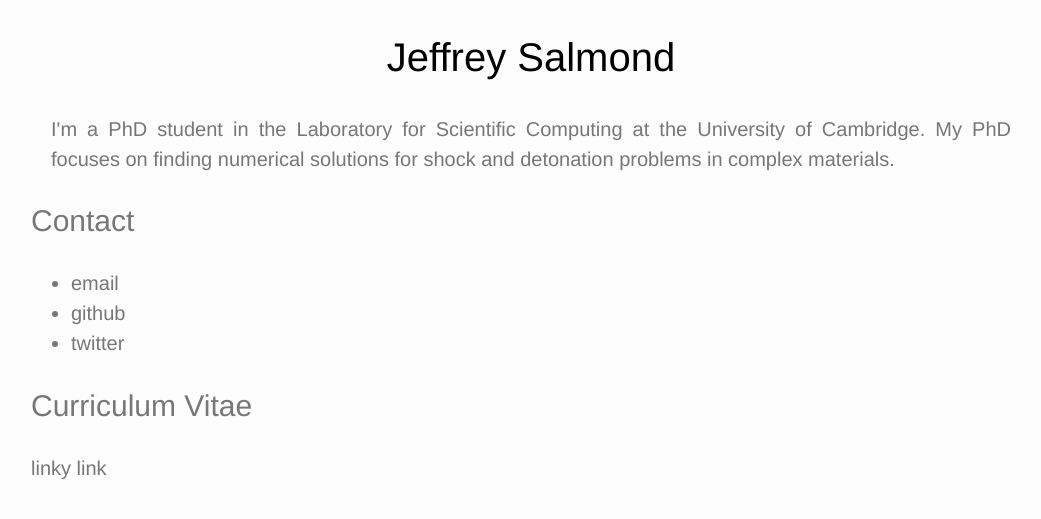
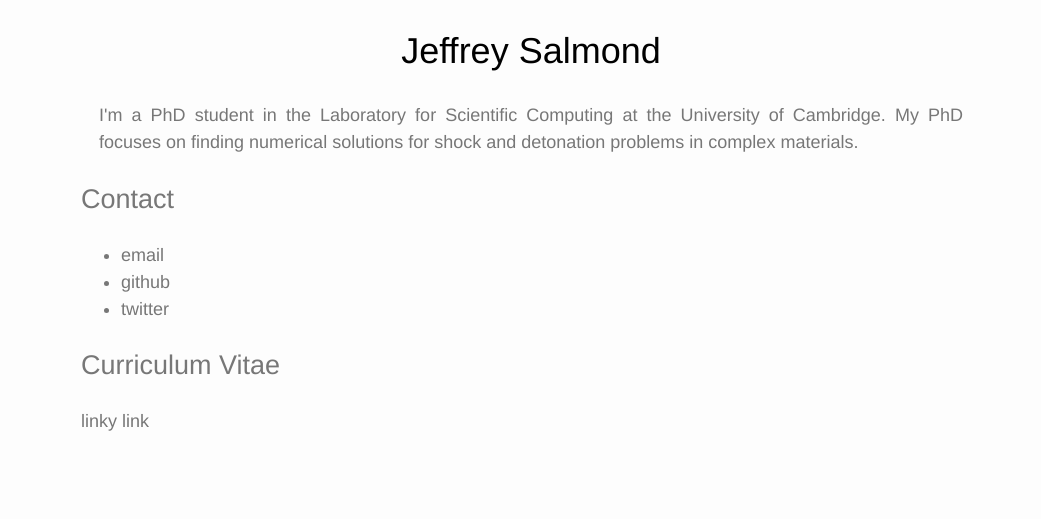
Before and after one commit to mjArcher/mjArcher.github.io, a Jekyll site: the page built from index.html, in a window 1280 px wide. Shown: the top 519 px of the page, without its empty margins (109-1150 px from the left). Built offline with Jekyll 4.4.1, drawn with Linux system fonts in a browser that asks for light colours.

Commit message:
decrease font size

```diff
--- a/css/main.sass
+++ b/css/main.sass
@@ -3,7 +3,7 @@
 
 body
   font-family: Helvetica, Arial, sans-serif
-  font-size: 20px
+  font-size: 18px
   line-height: 1.5
   font-weight: 300
   color: #777
```
